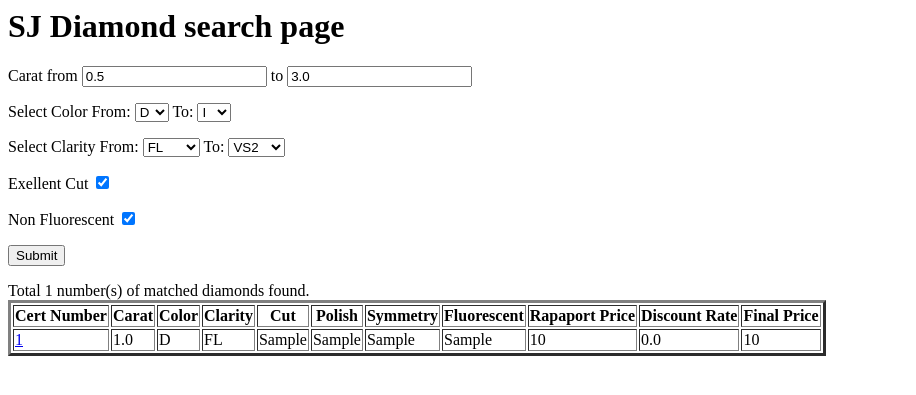
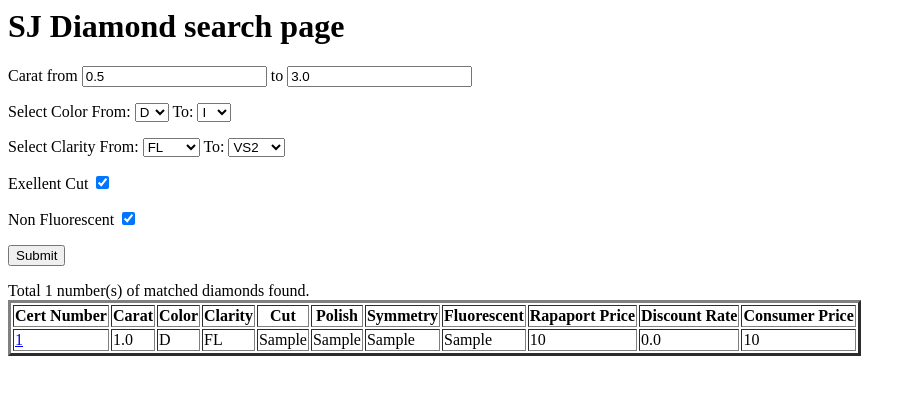
Before and after one commit to chesterroh/sjdiamond, a Django app: template dialist/templates/dialist/search.html in a window 1280 px wide. Shown: the top 395 px of the page, without its empty margins (0-916 px from the left). Run offline with Django 3.2, Linux system fonts and the light colour scheme; the template is opened without the code that fills it: values that come from a table or form of the project are taken from there, others are empty; tables that the repository leaves empty hold one stand-in row (values such as "Sample post").

Commit message:
consumer_price table has been input

```diff
--- a/dialist/models.py
+++ b/dialist/models.py
@@ -62,6 +62,7 @@ class Diamond(models.Model):
     hna = models.CharField(max_length=10)
     rapa_price = models.IntegerField(default=0)
     discount_rate = models.FloatField(default=0)
+    consumer_price = models.IntegerField(default=0)
     comment = models.CharField(max_length=100)
     input_date = models.CharField(max_length=7)
     update_date = models.CharField(max_length=7)
@@ -70,6 +71,3 @@ class Diamond(models.Model):
 
     def __str__(self):
         return str(self.cert_no) + " " + str(self.carat) + " " + str(self.rapa_price) + " " + str(self.discount_rate)
-
-    def calculate_price(self):
-        return int(self.carat * self.rapa_price * ( 100 - self.discount_rate) / 100)
--- a/dialist/templates/dialist/detail.html
+++ b/dialist/templates/dialist/detail.html
@@ -18,7 +18,7 @@
 	RAPAPORT PRICE : {{ dia.rapa_price  }}<br />
 	DISCOUNT RATE : {{ dia.discount_rate  }}<br />
 	COMMENT : {{ dia.comment  }} <br />
-	<b>FINAL PRICE : {{ dia.calculate_price  }}</b><br />
+	<b>FINAL PRICE : {{ dia.consumer_price  }}</b><br />
 	FIRST INPUT DATE : {{ dia.input_date  }}<br />
 	LAST UPDATE DATE : {{ dia.update_date  }}<br />
 
--- a/dialist/templates/dialist/index.html
+++ b/dialist/templates/dialist/index.html
@@ -24,7 +24,7 @@
 		<th>Fluorescent</th>
 		<th>Rapaport Price</th>
 		<th>Discount Rate</th>
-		<th>Final Price</th>
+		<th>Consumer Price</th>
 	</tr>
 
 	{% for diamond in diamond_list  %}
@@ -39,7 +39,7 @@
 		<td>{{ diamond.flo   }}</td>
 		<td>{{ diamond.rapa_price  }}</td>
 		<td>{{ diamond.discount_rate  }}</td>
-		<td>{{ diamond.calculate_price  }}</td>
+		<td>{{ diamond.consumer_price  }}</td>
 	</tr>
 	{% endfor  %}
 </table>
--- a/dialist/templates/dialist/search.html
+++ b/dialist/templates/dialist/search.html
@@ -138,7 +138,7 @@ Total {{ diamonds.count  }} number(s) of matched diamonds found.
 		<th>Fluorescent</th>
 		<th>Rapaport Price</th>
 		<th>Discount Rate</th>
-		<th>Final Price</th>
+		<th>Consumer Price</th>
 	</tr>
 
 	{% for diamond in diamonds  %}
@@ -153,7 +153,7 @@ Total {{ diamonds.count  }} number(s) of matched diamonds found.
 		<td>{{ diamond.flo   }}</td>
 		<td>{{ diamond.rapa_price  }}</td>
 		<td>{{ diamond.discount_rate  }}</td>
-		<td>{{ diamond.calculate_price  }}</td>
+		<td>{{ diamond.consumer_price  }}</td>
 	</tr>
 	{% endfor  %}
 </table>
--- a/l.py
+++ b/l.py
@@ -89,6 +89,7 @@ with open(sys.argv[1]) as f:
 
             dia.rapa_price = int(token[18])
             dia.discount_rate = float(token[19])
+            dia.consumer_price = dia.rapa_price * dia.carat * ( 100 - dia.discount_rate 0 / 100
 
             dia.update_date = sys.argv[2]
 
@@ -120,6 +121,7 @@ with open(sys.argv[1]) as f:
                                     hna = token[17],
                                     rapa_price = int(token[18]),
                                     discount_rate = float(token[19]),
+                                    consumer_price = int(token[18]) * float(token[5]) * ( 100 - float(token[19])) / 100,
                                     comment = token[20],
                                     input_date = sys.argv[2],
                                     update_date = '',
```
Also changed, not shown: dialist/migrations/0003_diamond_consumer_price.py (added), readme.md.
